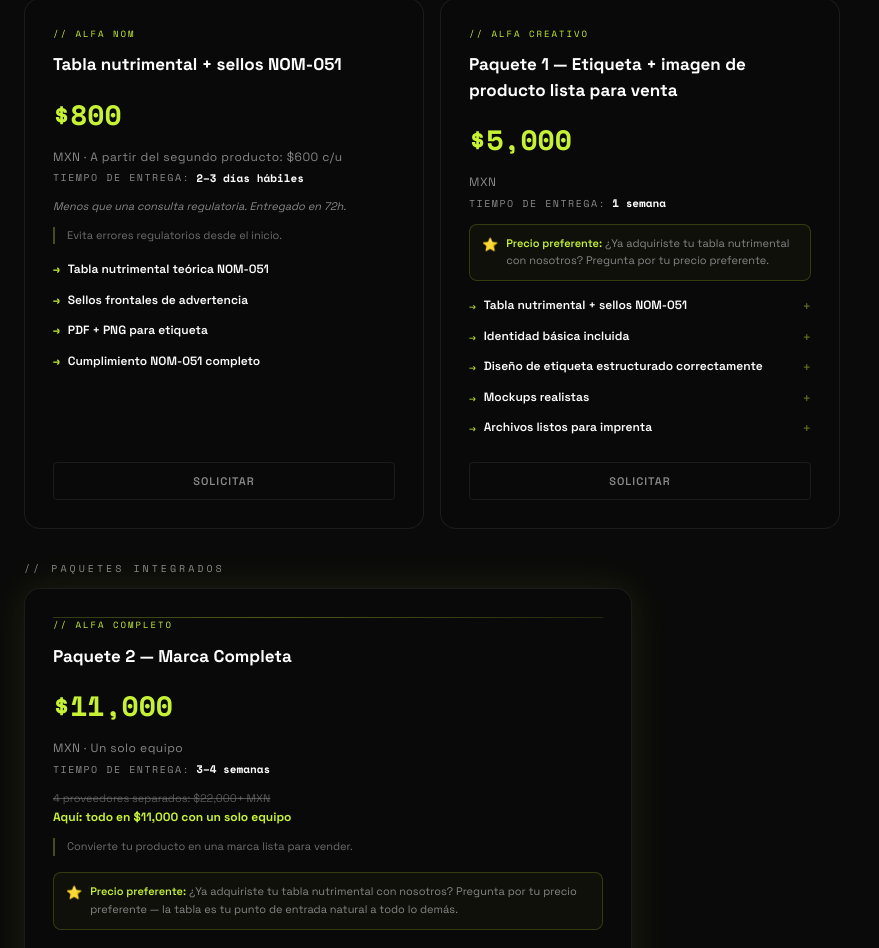
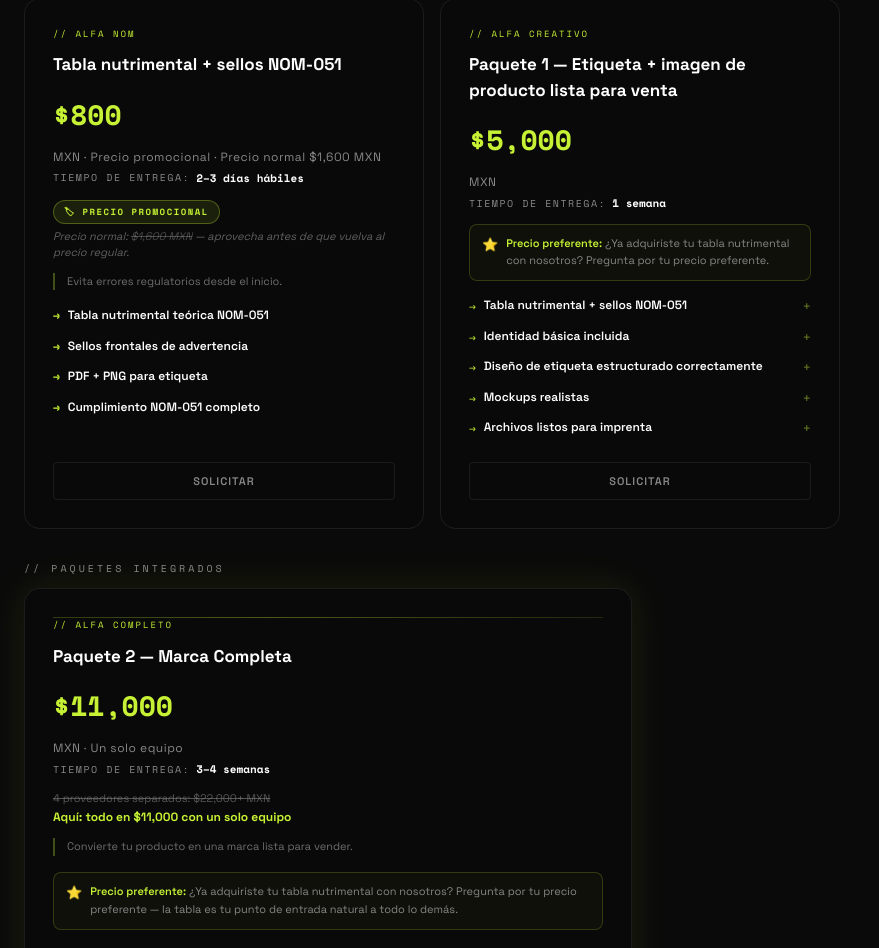
Before and after one commit to melissagallegosg/puntoalfa, a Next.js app: page / in a window 1280 px wide. Shown: the part 4619-5567 px from the top of the page, without its empty margins (0-879 px from the left). Built offline with nearby package versions, Linux system fonts and the light colour scheme.

Commit message:
Add files via upload

```diff
--- a/components/Pricing.tsx
+++ b/components/Pricing.tsx
@@ -31,7 +31,7 @@ const packages: Record<Tab, Array<{
       badge: "// Alfa NOM",
       name: "Tabla nutrimental + sellos NOM-051",
       price: "$800",
-      sub: "MXN · A partir del segundo producto: $600 c/u",
+      sub: "MXN · Precio promocional · Precio normal $1,600 MXN",
       deliveryTime: "2–3 días hábiles",
       description: "Evita errores regulatorios desde el inicio.",
       items: [
@@ -41,7 +41,7 @@ const packages: Record<Tab, Array<{
         "Cumplimiento NOM-051 completo",
       ],
       cta: "Solicitar",
-      waMsg: "Hola Punto Alfa 👋 Me interesa el servicio *Tabla nutrimental + sellos NOM-051* ($800 MXN). ¿Me pueden dar más información?",
+      waMsg: "Hola Punto Alfa 👋 Me interesa el servicio *Tabla nutrimental + sellos NOM-051* ($800 MXN promocional). ¿Me pueden dar más información?",
     },
     {
       badge: "// Alfa Creativo",
@@ -139,7 +139,7 @@ const packages: Record<Tab, Array<{
       badge: "// Alfa NOM",
       name: "Tabla nutrimental + sellos NOM-051",
       price: "$800",
-      sub: "MXN · A partir del segundo producto: $600 c/u",
+      sub: "MXN · Precio promocional · Precio normal $1,600 MXN",
       deliveryTime: "2–3 días hábiles",
       items: [
         "Tabla nutrimental teórica NOM-051",
@@ -149,7 +149,7 @@ const packages: Record<Tab, Array<{
       ],
       star: true,
       cta: "Solicitar",
-      waMsg: "Hola Punto Alfa 👋 Me interesa el servicio de *Tabla nutrimental + sellos NOM-051* ($800 MXN). ¿Me pueden dar más información?",
+      waMsg: "Hola Punto Alfa 👋 Me interesa el servicio de *Tabla nutrimental + sellos NOM-051* ($800 MXN promocional). ¿Me pueden dar más información?",
     },
     {
       badge: "// Alfa NOM",
@@ -362,7 +362,12 @@ function PricingCard({ pkg, index, isCollapsible }: {
       </div>
 
       {pkg.badge === "// Alfa NOM" && pkg.price === "$800" && (
-        <p className="text-[11px] text-muted italic mb-3">Menos que una consulta regulatoria. Entregado en 72h.</p>
+        <div className="mb-3 space-y-1">
+          <div className="inline-flex items-center gap-1.5 px-2.5 py-1 rounded-full bg-neon/10 border border-neon/30">
+            <span className="text-neon text-[9px] font-bold tracking-[1.5px] uppercase font-mono">🏷 Precio promocional</span>
+          </div>
+          <p className="text-[11px] text-muted/70 italic">Precio normal: <span className="line-through text-muted/50">$1,600 MXN</span> — aprovecha antes de que vuelva al precio regular.</p>
+        </div>
       )}
       {pkg.badge === "// Alfa Completo" && (
         <div className="mb-3 space-y-0.5">
--- a/components/Services.tsx
+++ b/components/Services.tsx
@@ -15,11 +15,11 @@ const arms = [
     description:
       "Tabla nutrimental teórica, sellos NOM-051 y cumplimiento regulatorio completo mediante cálculo teórico. Entrega en 2–3 días hábiles.",
     services: [
-      "Tabla nutrimental + sellos $800",
+      "Tabla nutrimental + sellos $800 (precio promocional)",
       "Sellos frontales de advertencia (octágonos)",
     ],
     price: "$800 MXN",
-    priceSub: "A partir del segundo producto: $600 c/u",
+    priceSub: "Precio promocional · Precio normal $1,600 MXN",
     time: "2–3 días",
     waMsg: "Hola Punto Alfa 👋 Me interesa el área de *Alfa NOM* (tabla nutrimental + sellos NOM-051). ¿Me pueden orientar sobre qué servicio necesito?",
   },
```
